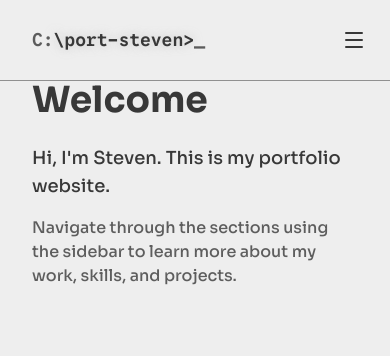
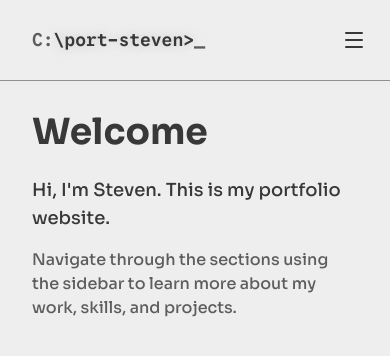
Before and after one commit to StewenE/port-steven, a React (Vite) app: page / in a window 390 px wide. Shown: the top 356 px of the page. Built offline with nearby package versions, Linux system fonts and the light colour scheme.

Commit message:
fix: fix themetoggle placement for md screens

```diff
--- a/src/components/TopBar.tsx
+++ b/src/components/TopBar.tsx
@@ -52,7 +52,7 @@ export const TopBar = ({ activeSection, onNavigate }: TopBarProps) => {
                 </button>
             </div>
 
-            <div className="hidden md:flex items-center space-x-8 ">
+            <div className="hidden lg:flex items-center space-x-8 ">
                 <ThemeToggle />
             </div>
 
--- a/src/pages/Home.tsx
+++ b/src/pages/Home.tsx
@@ -33,13 +33,13 @@ export const Home = () => {
                 activeSection={activeSection}
                 onNavigate={setActiveSection}
             />
-            <div className="container pt-(--nav-height)">
+            <div className="container pt-(--nav-height) lg:pt-(--nav-height)">
                 <div className="grid grid-cols-1 lg:grid-cols-[var(--side-panel-width)_1fr] gap-0">
                     <SidePanel
                         activeSection={activeSection}
                         onNavigate={setActiveSection}
                     />
-                    <div className="relative h-[calc(100vh-var(--nav-height))] overflow-y-auto">
+                    <div className="relative h-[calc(100vh-var(--nav-height))] overflow-y-auto pt-8 lg:pt-0">
                         <div
                           aria-hidden
                           className="pointer-events-none absolute inset-y-0 right-0 w-0 lg:border-r border-border z-10"
```
